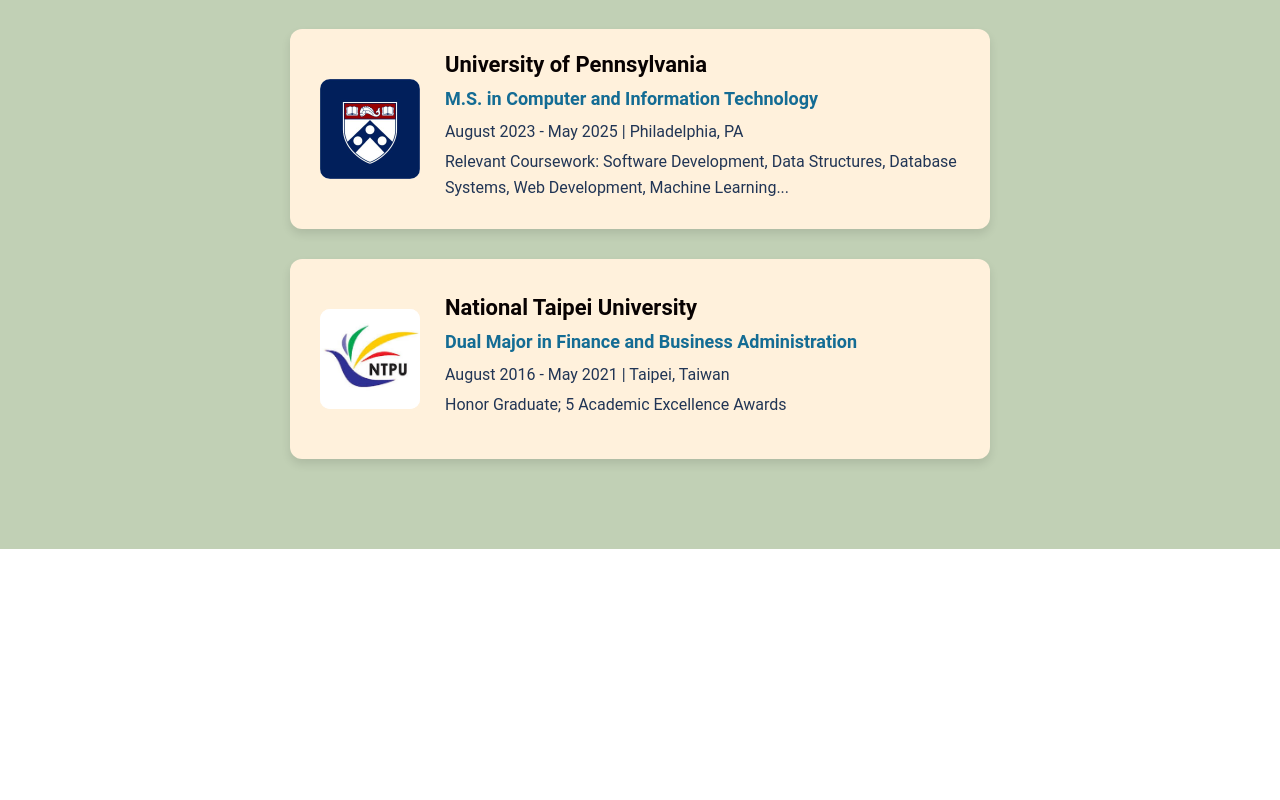
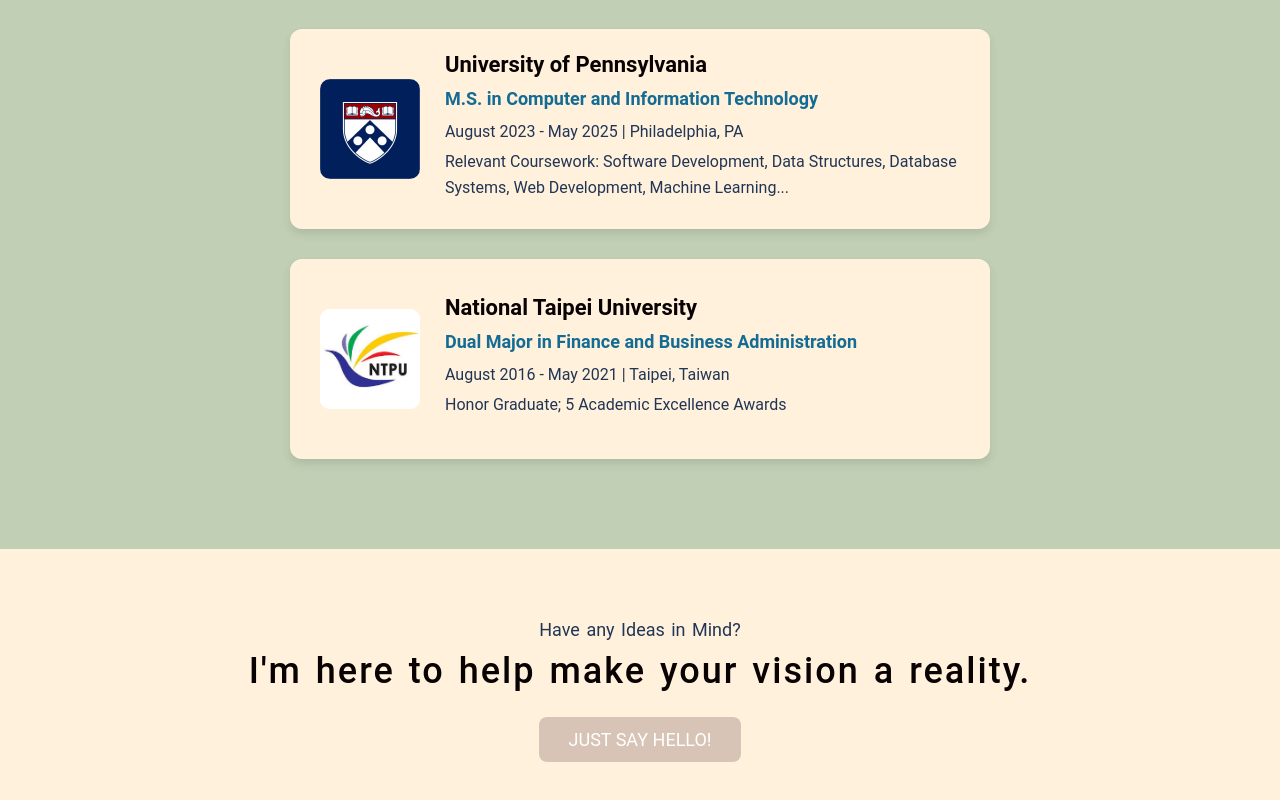
Before and after one commit to nolliechyTW/React-Personal-Website, a React (Create React App) app in the folder personal-website/: page / in a window 1280 px wide. Shown: the part 1482-2282 px from the top of the page. Before the commit the page ends 2031 px from the top, so only its background shows below. Built offline with nearby package versions, Linux system fonts and the light colour scheme.

Commit message:
Add CTA section

```diff
--- a/personal-website/src/App.js
+++ b/personal-website/src/App.js
@@ -3,6 +3,7 @@
 import Hero from './Components/Hero';
 import About from './Components/About';
 import Education from './Components/Education';
+import CTA from './Components/CTA';
 
 function App() {
   return (
@@ -11,6 +12,7 @@
       <Hero />
       <About />
       <Education />
+      <CTA />
     </div>
   );
 }
--- /dev/null
+++ b/personal-website/src/Components/CTA.js
@@ -0,0 +1,19 @@
+import "../Styles/CTA.css";
+
+const CTA = () => {
+  return (
+    <section className="cta" id="cta">
+      <p>Have any Ideas in Mind?</p>
+      <h1>I'm here to help make your vision a reality.</h1>
+      <a
+        href="https://www.linkedin.com/in/hui-yu-chen-tw/"
+        target="_blank"
+        rel="noreferrer"
+      >
+        <button className="btn cta-btn">Just Say Hello!</button>
+      </a>
+    </section>
+  );
+};
+
+export default CTA;
--- /dev/null
+++ b/personal-website/src/Styles/CTA.css
@@ -0,0 +1,38 @@
+.cta {
+  width: 100%;
+  padding: 70px 8%; /* Adjusted padding for consistency */
+  background-color: var(--bg-clr-2);
+  text-align: center;
+}
+
+.cta p {
+  color: var(--text-clr);
+  word-spacing: 2px;
+  font-size: 18px;
+  margin-bottom: 10px; /* Added spacing for better readability */
+}
+
+.cta h1 {
+  color: var(--main-heading-clr);
+  font-size: 36px;
+  font-weight: 500;
+  margin: 10px 0 25px;
+  word-spacing: 3px;
+  letter-spacing: 2px;
+}
+
+.cta-btn {
+  padding: 12px 30px;
+  font-size: 18px;
+  color: #fff;
+  border: none;
+  border-radius: 8px;
+  text-transform: uppercase;
+  cursor: pointer;
+  transition: background-color 0.3s ease, transform 0.3s ease;
+}
+
+.cta-btn:hover {
+  background-color: var(--secondary-heading-clr);
+  transform: scale(1.05);
+}
```
